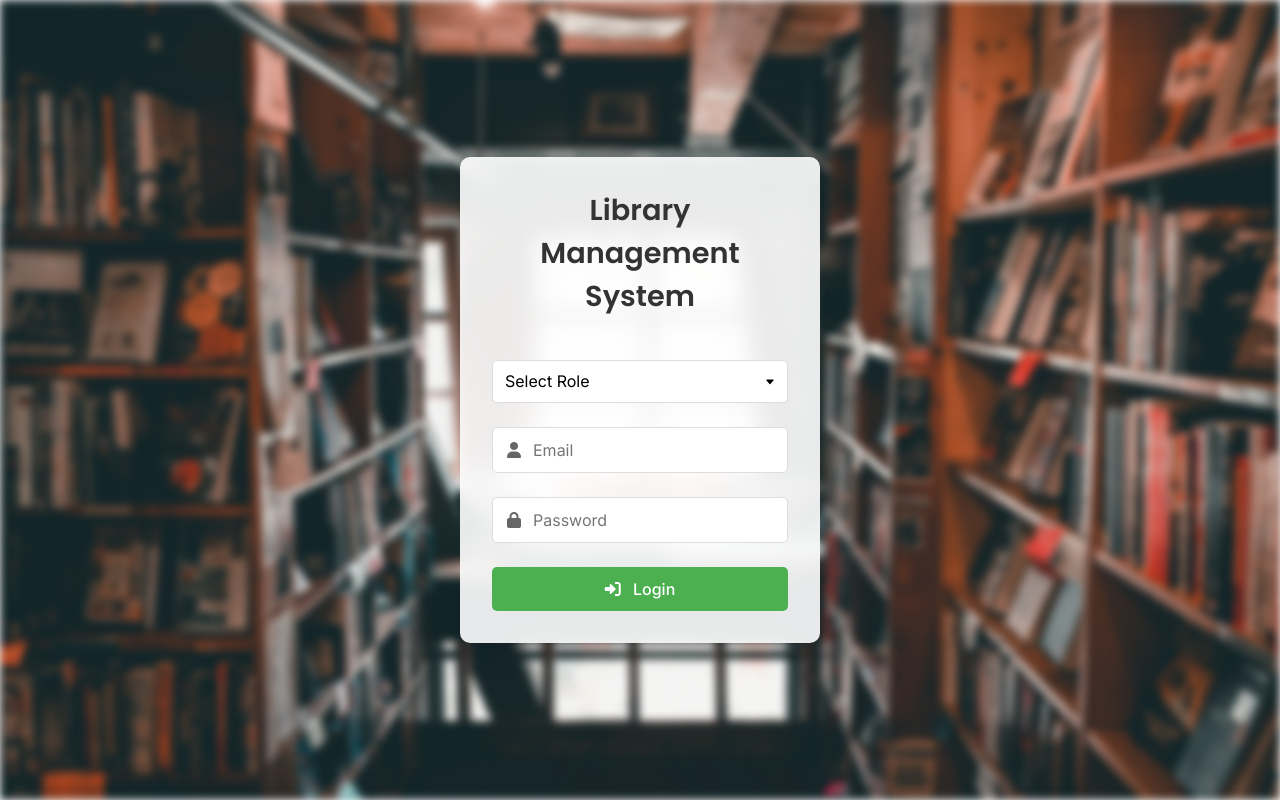
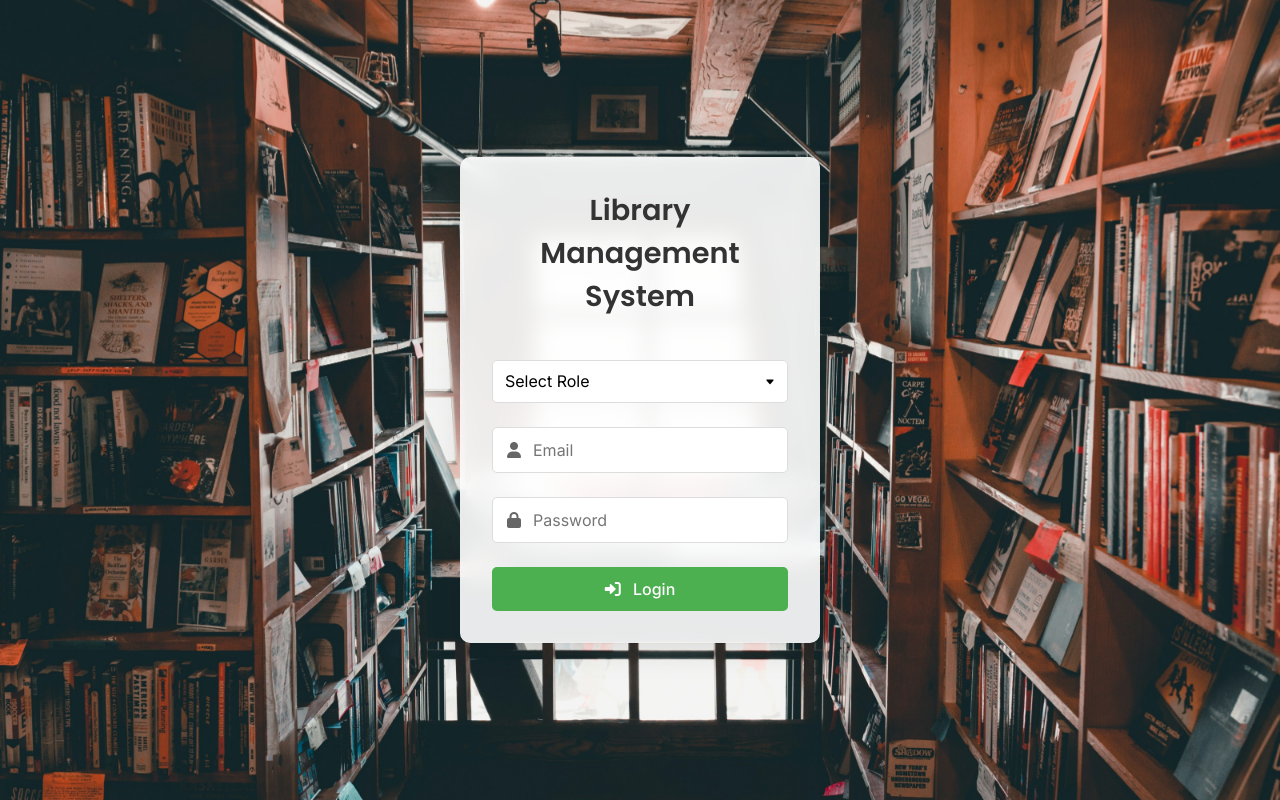
Before and after one commit to ekene011/Library-Management-System, a PHP site: page /bookmanagement/public/login.php in a window 1280 px wide. Run offline with PHP 8.4, Linux system fonts and the light colour scheme; tables that the repository leaves empty hold one stand-in row (values such as "Sample post").

Commit message:
Update login.css

```diff
--- a/bookmanagement/assets/css/login.css
+++ b/bookmanagement/assets/css/login.css
@@ -27,7 +27,7 @@ body::before {
     height: 100vh; */
     background: url('../images/login-bg.jpg') no-repeat center center fixed;
     background-size: cover;
-    filter: blur(4px);
+    filter: blur(0px);
     z-index: -1;
 }
 
```
